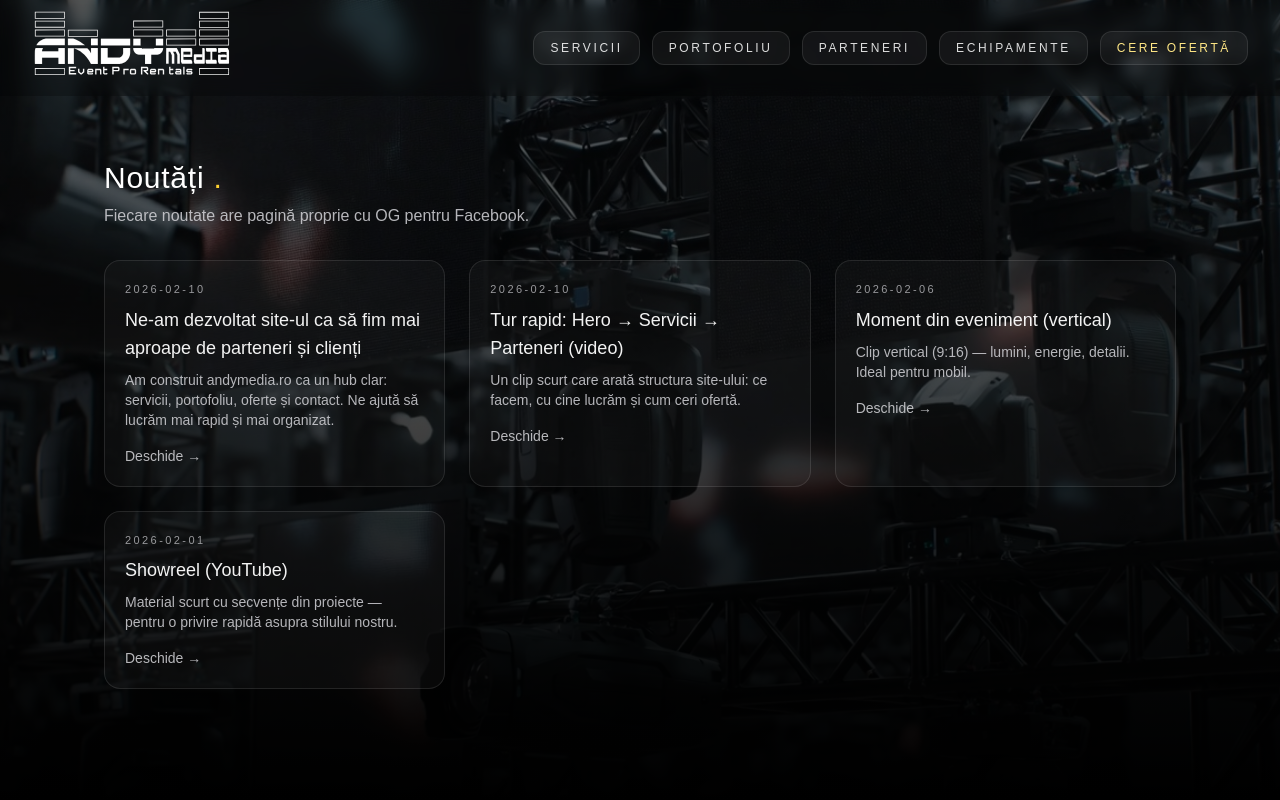
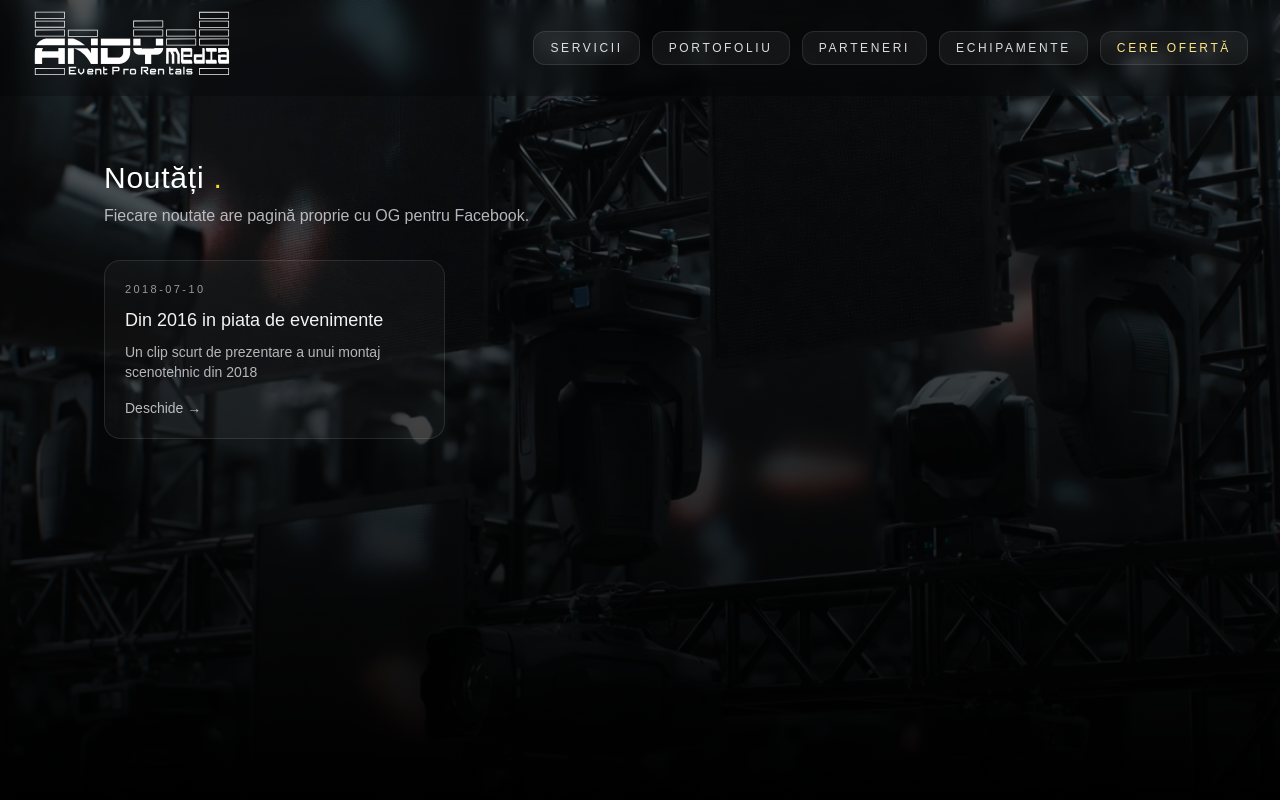
Before and after one commit to stoicaandy/andymedia-site, a Next.js app: page /noutati in a window 1280 px wide. Shown: the top 800 px of the page. Built offline with nearby package versions, Linux system fonts and the light colour scheme.

Commit message:
Full update

```diff
--- a/app/data/news.ts
+++ b/app/data/news.ts
@@ -58,34 +58,17 @@ export type NewsItem = {
 // =========================
 export const NEWS_BASE: NewsItemBase[] = [
   // 1) IMAGINE LANDSCAPE (ex: 16:9)
-  {
-    id: "site-launch",
-    title: "Ne-am dezvoltat site-ul ca să fim mai aproape de parteneri și clienți",
-    description:
-      "Am construit andymedia.ro ca un hub clar: servicii, portofoliu, oferte și contact. Ne ajută să lucrăm mai rapid și mai organizat.",
-    date: "2026-02-10",
-    type: "image",
-    format: "landscape",
-    src: "/noutati/site-launch.jpg",
-    alt: "Preview andymedia.ro",
-    ogImage: "/og/news/site-launch.jpg",
-    actions: [
-      { label: "Vezi servicii", href: "/servicii", variant: "secondary" },
-      { label: "Vezi portofoliu", href: "/portofoliu", variant: "secondary" },
-      { label: "Cere ofertă", href: "/cere-oferta?oferta=custom", variant: "primary" },
-    ],
-  },
 
   // 2) VIDEO LOCAL LANDSCAPE (site tour)
   {
-    id: "site-tour-video",
-    title: "Tur rapid: Hero → Servicii → Parteneri (video)",
+    id: "Video prezentare",
+    title: "Din 2016 in piata de evenimente",
     description:
-      "Un clip scurt care arată structura site-ului: ce facem, cu cine lucrăm și cum ceri ofertă.",
-    date: "2026-02-10",
+      "Un clip scurt de prezentare a unui montaj scenotehnic din 2018",
+    date: "2018-07-10",
     type: "video",
     format: "landscape",
-    src: "/video/site-tour.mp4",
+    src: "/video/video-2017.mp4",
     ogImage: "/og/news/site-tour-video.jpg",
     actions: [
       { label: "Cere ofertă", href: "/cere-oferta?oferta=custom", variant: "primary" },
@@ -94,39 +77,9 @@ export const NEWS_BASE: NewsItemBase[] = [
   },
 
   // 3) VIDEO LOCAL PORTRAIT (ex: 9:16)
-  {
-    id: "moment-vertical",
-    title: "Moment din eveniment (vertical)",
-    description:
-      "Clip vertical (9:16) — lumini, energie, detalii. Ideal pentru mobil.",
-    date: "2026-02-06",
-    type: "video",
-    format: "portrait",
-    src: "/video/moment-vertical.mp4",
-    ogImage: "/og/news/moment-vertical.jpg",
-    actions: [
-      { label: "Servicii", href: "/servicii", variant: "secondary" },
-      { label: "Cere ofertă", href: "/cere-oferta?oferta=custom", variant: "primary" },
-    ],
-  },
 
   // 4) YOUTUBE EXTERN (embed în pagină)
-  {
-    id: "showreel-youtube",
-    title: "Showreel (YouTube)",
-    description:
-      "Material scurt cu secvențe din proiecte — pentru o privire rapidă asupra stilului nostru.",
-    date: "2026-02-01",
-    type: "embed",
-    provider: "youtube",
-    format: "landscape",
-    href: "https://www.youtube.com/watch?v=dQw4w9WgXcQ",
-    ogImage: "/og/news/showreel-youtube.jpg",
-    actions: [
-      { label: "Portofoliu", href: "/portofoliu", variant: "secondary" },
-      { label: "Cere ofertă", href: "/cere-oferta?oferta=custom", variant: "primary" },
-    ],
-  },
+
 ];
 
 // ===== Helpers (nu umbli aici) =====
```
Also changed, not shown: 1 other file (tests, documents, lock files or other folders).
